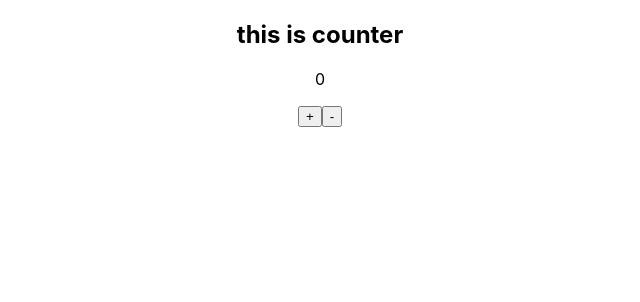
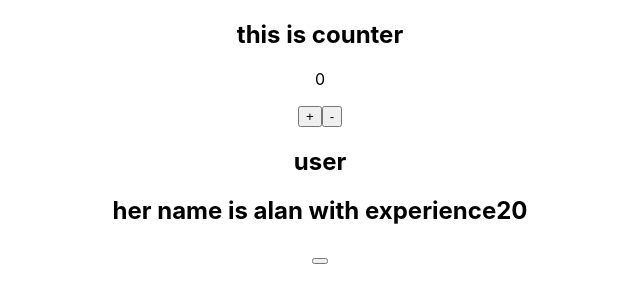
Before and after one commit to sheikhhasan124/basic--typescript, a React (Create React App) app: page / in a window 1280 px wide. Shown: the top 302 px of the page, without its empty margins (320-960 px from the left). Built offline with nearby package versions, Linux system fonts and the light colour scheme.

Commit message:
prop state handler

```diff
--- a/src/App.tsx
+++ b/src/App.tsx
@@ -2,6 +2,7 @@ import React from 'react';
 
 import './App.css';
 import Counter from './components/Counter';
+import Users from './components/Users';
 
 
 /* let people = 'hasan';
@@ -41,6 +42,7 @@ function App() {
   return (
     <div className="App">
       <Counter/>
+      <Users/>
     </div>
   );
 }
--- /dev/null
+++ b/src/components/User.tsx
@@ -0,0 +1,19 @@
+import React, { FC } from 'react';
+
+interface Props {
+    name:string,
+     age:number,
+     addUser:()=> void
+
+    }
+
+const User:FC<Props> = ({name, age,addUser}) => {
+    return (
+        <div>
+            <h2>her name is {name} with experience{age}</h2>
+            <button onClick={addUser}></button>
+        </div>
+    );
+};
+
+export default User;
--- a/src/components/Users.tsx
+++ b/src/components/Users.tsx
@@ -1,9 +1,14 @@
 import React from 'react';
+import User from './User';
 
 const Users = () => {
+    const handleAddUser=(): void =>{
+
+    }
     return (
         <div>
-
+            <h2>user</h2>
+            <User addUser={handleAddUser} name="alan" age={20}/>
         </div>
     );
 };
```
